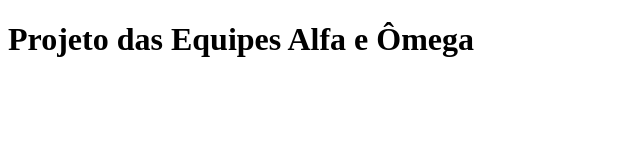
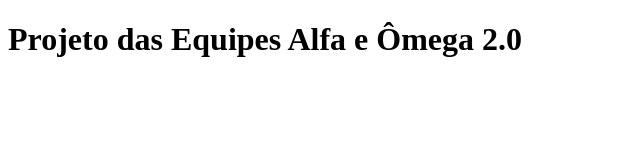
Before and after one commit to Livrinhos/Atividade-01, a plain HTML site: page index.html in a window 1280 px wide. Shown: the full height of the page, 0-640 px from the left. Drawn offline with Linux system fonts and the light colour scheme.

Commit message:
Resolve conflito de merge no título 2.0

```diff
--- a/index.html
+++ b/index.html
@@ -6,6 +6,6 @@
     <title>Document</title>
 </head>
 <body>
-    <h1>Projeto das Equipes Alfa e Ômega</h1>
+    <h1>Projeto das Equipes Alfa e Ômega 2.0</h1>
 </body>
 </html>
```
